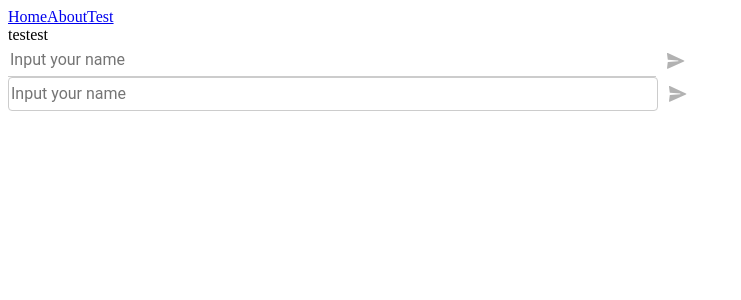
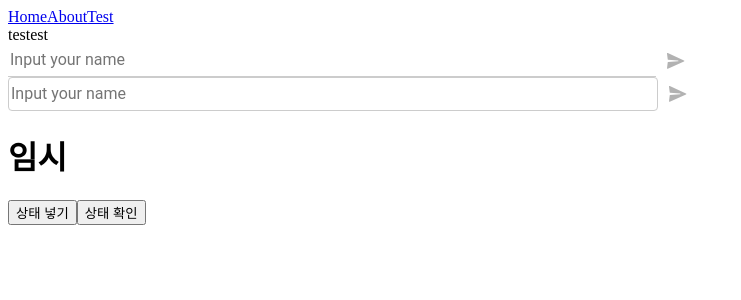
Before and after one commit to permesilo/a4-allex-front, a Vue app: page /test in a window 1280 px wide. Shown: the top 300 px of the page, without its empty margins (0-741 px from the left). Built offline with nearby package versions, Linux system fonts and the light colour scheme.

Commit message:
feat: vuex를 mapMutations로 사용가능한지 리렌더링이 가능한지 확인함

```diff
--- a/src/store/index.js
+++ b/src/store/index.js
@@ -5,13 +5,18 @@ Vue.use(Vuex);
 
 export default new Vuex.Store({
   state: {
+    userName:"임시"
   },
-  getters: {
+  getters: { // 사용자가 연산한 결과를 반환받고 싶을떄 사용
   },
-  mutations: {
+  mutations: { // state의 상태를 바꾸기 위해 사용
+    setUserName(state, name){
+      console.log("vuex actions setUserName");
+      state.userName = name;
+    }
   },
-  actions: {
+  actions: { // 비동기처리(rest api)에 사용
   },
-  modules: {
+  modules: { // 여거 store를 관리하고 싶을 떄 사용
   },
 });
--- a/src/views/TestView.vue
+++ b/src/views/TestView.vue
@@ -3,21 +3,37 @@
     testest
     <input-box :no-use-border="true"></input-box>
     <input-box :no-use-border="false"></input-box>
+
+    <h1>
+    {{this.$store.state.userName}}
+    </h1>
+    <button @click="vuexTest">상태 넣기</button>
+    <button @click="vuexCheck">상태 확인</button>
+
   </div>
 </template>
 
 <script>
 import InputBox from '@/components/InputBox.vue';
+import { mapMutations } from 'vuex'
 
 export default {
   name: 'TestView',
   components:{
     InputBox
-  }
-  ,
+  },
   methods:{
+    ...mapMutations(['setUserName']),
     clickTest(){
       console.log("test!!!");
+    },
+    vuexTest(){
+      console.log("vuexTest clicked");
+      this.setUserName("홍길동");
+    },
+    vuexCheck(){
+      console.log("vuexCheck clicked");
+      console.log(this.$store.state.userName);
     }
   }
 };
```
